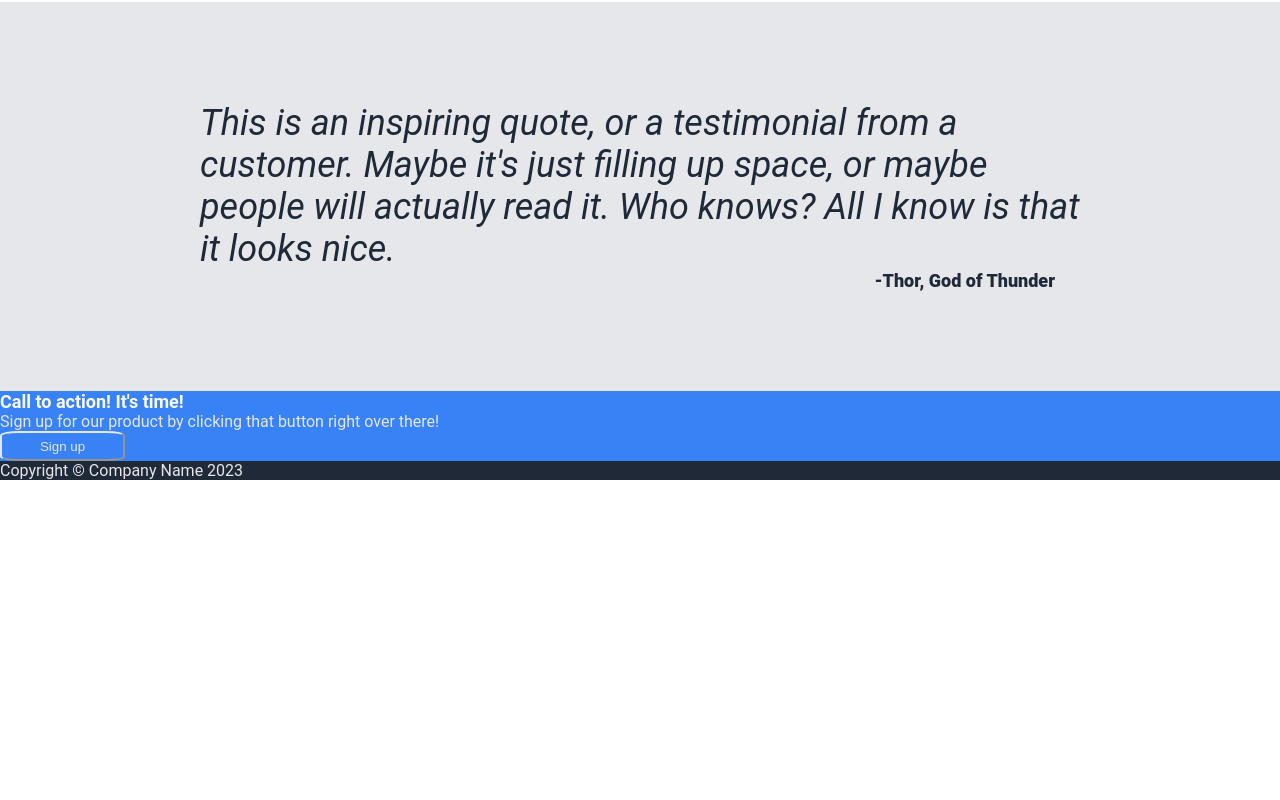
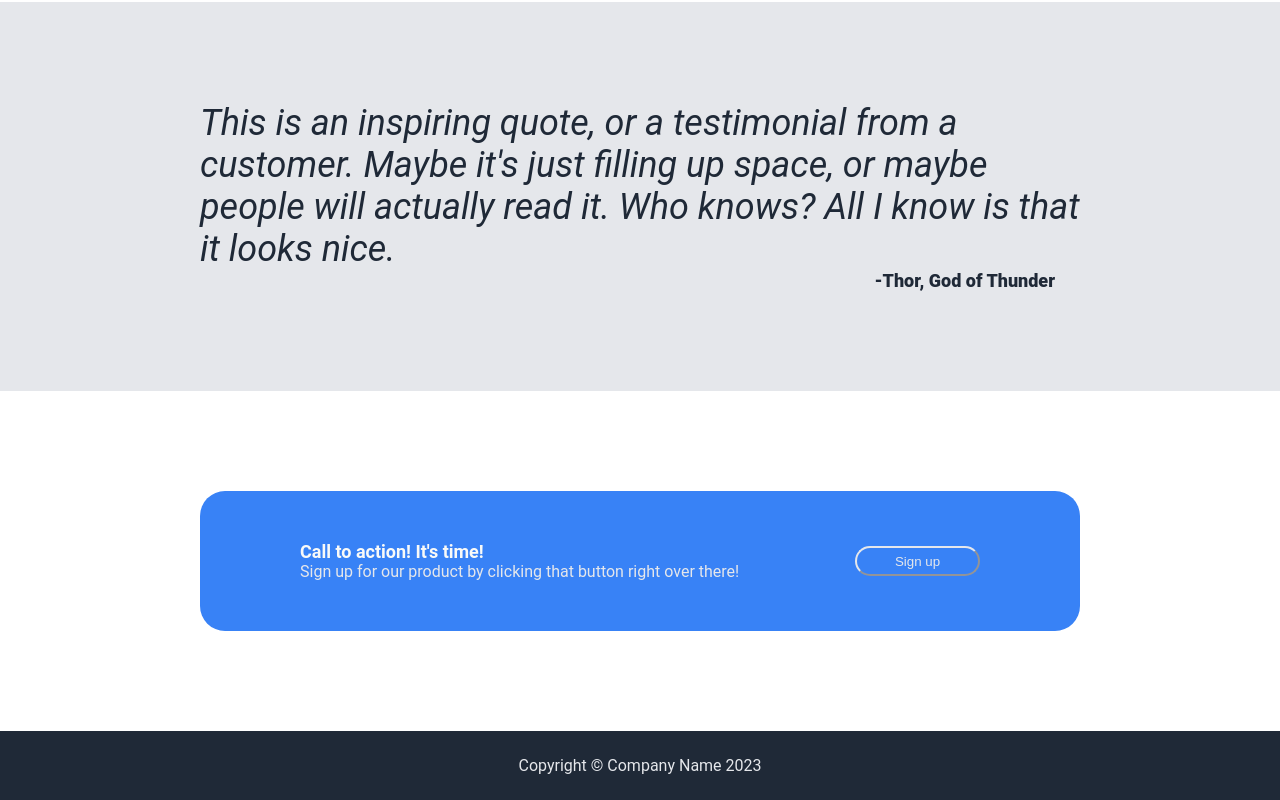
Before and after one commit to dylen400mh/landing-page, a plain HTML site: page index.html in a window 1280 px wide. Shown: the part 943-1743 px from the top of the page. Before the commit the page ends 1423 px from the top, so only its background shows below. Drawn offline with Linux system fonts and the light colour scheme.

Commit message:
Reformat quote section/footer and change border-radius values from a % to px value

```diff
--- a/styles.css
+++ b/styles.css
@@ -23,11 +23,7 @@ button {
     color: #e5e7eb;
     height: 30px;
     width: 125px;
-    border-radius: 15%;
-}
-
-.footer {
-    background-color: #1f2937;
+    border-radius: 15px;
 }
 
 .header {
@@ -86,6 +82,7 @@ button {
 .hero-image img {
     width: 500px;
     height: 250px;
+    border-radius: 25px;
 }
 
 .information {
@@ -120,30 +117,12 @@ button {
 .information-image img {
     width: 200px;
     height: auto;
-    border-radius: 15%;
+    border-radius: 25px;
 }
 
 .information-caption {
     width: 200px;
     text-align: center;
-}
-
-.call-to-action {
-    background-color: #3882f6;
-}
-
-.call-to-action button {
-    border-color: #e5e7eb;
-}
-
-.cta-title {
-    font-size: 18px;
-    font-weight: bold;
-    color: #f9faf8;
-}
-
-.cta-text {
-    color: #e5e7eb;
 }
 
 .quote {
@@ -171,6 +150,43 @@ button {
     padding-right: 25px;
 }
 
+.call-to-action {
+    margin: 100px 200px;
+    background-color: #3882f6;
+    display: flex;
+    padding: 50px 100px;
+    border-radius: 25px;
+    justify-content: space-between;
+    align-items: center;
+}
+
+.cta-content {
+    display: flex;
+    flex-direction: column;
+}
+
+.call-to-action button {
+    border-color: #e5e7eb;
+}
+
+.cta-title {
+    font-size: 18px;
+    font-weight: bold;
+    color: #f9faf8;
+}
+
+.cta-text {
+    color: #e5e7eb;
+}
+
+.footer {
+    display: flex;
+    justify-content: center;
+    align-items: center;
+    background-color: #1f2937;
+    padding: 25px 200px;
+}
+
 .footer-text {
     color: #e5e7eb;
 }
```
